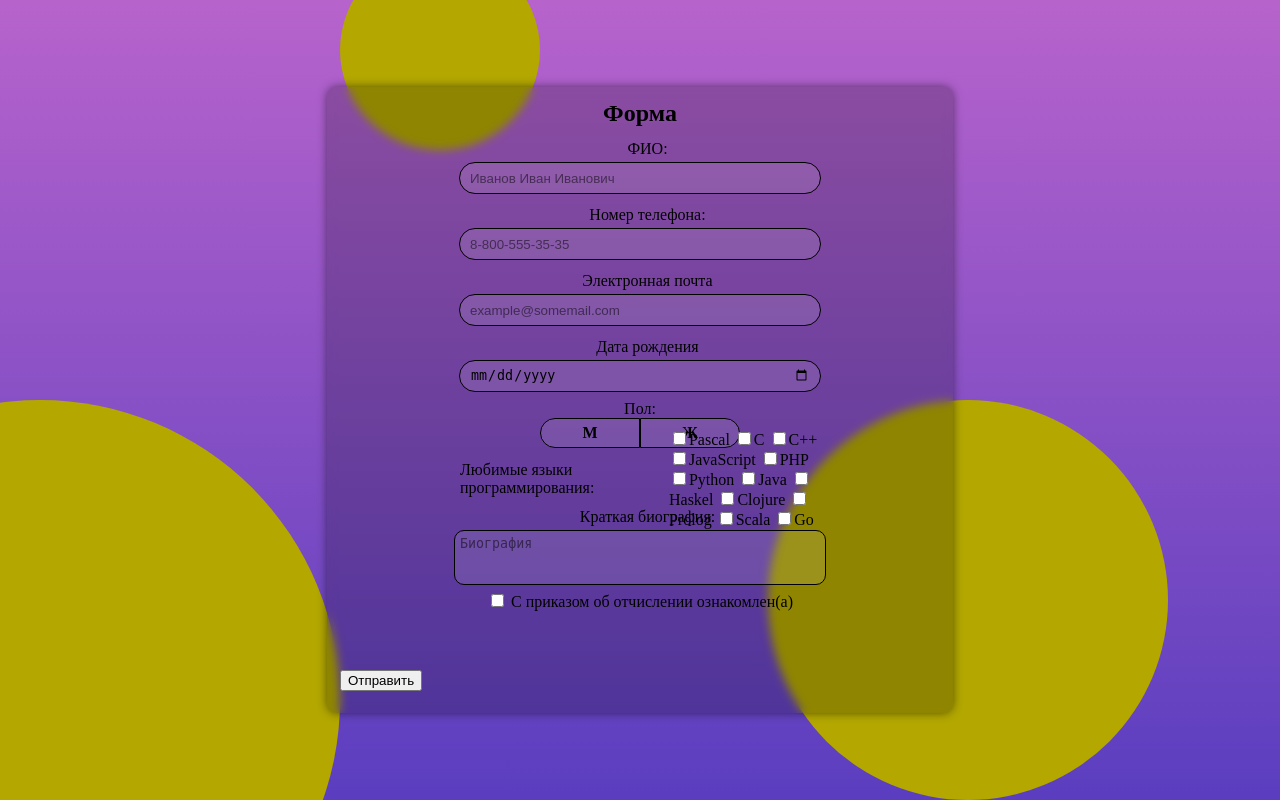
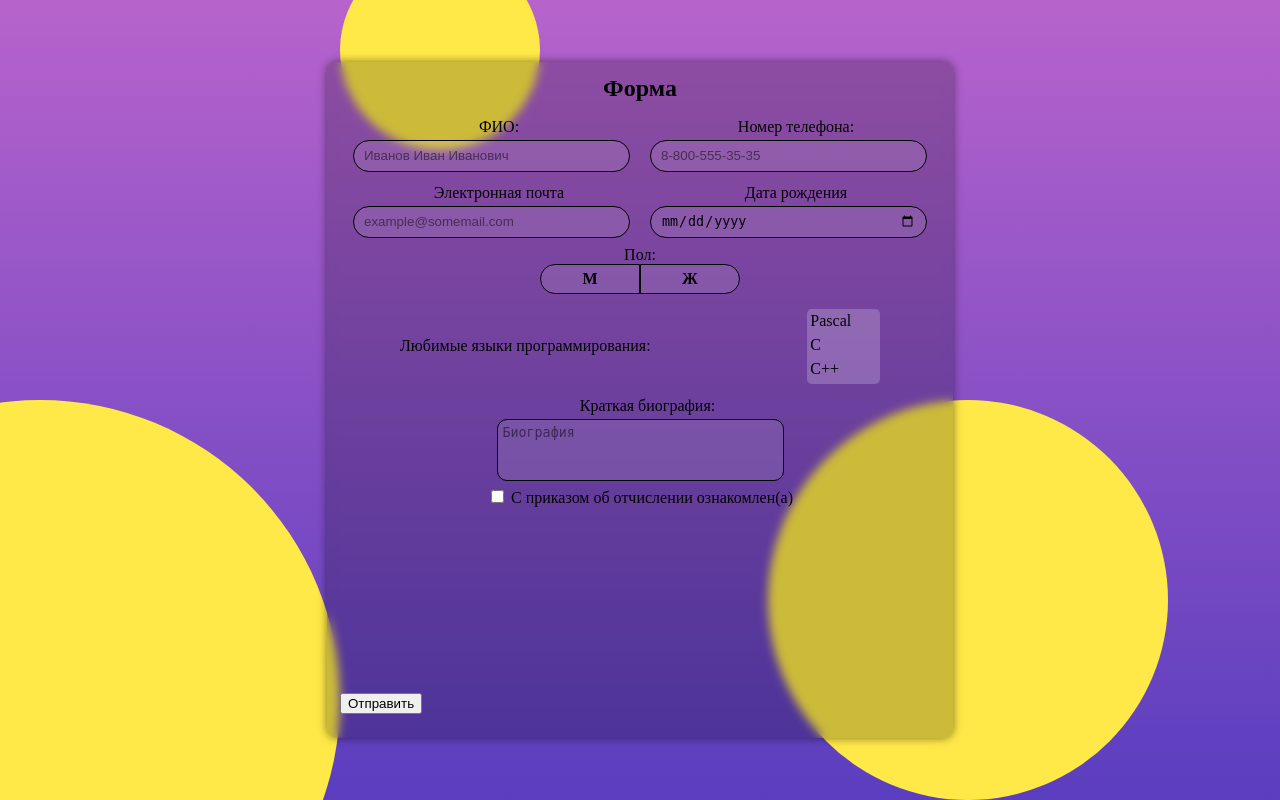
Before and after one commit to Offly123/web-backend, a PHP site: page / in a window 1280 px wide. Run offline with PHP 8.4, Linux system fonts and the light colour scheme.

Commit message:
Почти дофронтил

```diff
--- a/3/index.html
+++ b/3/index.html
@@ -14,13 +14,13 @@
 <body>
     <div class="svg-wrapper">
         <svg class="svg" id="svg1" width="400" height="400">
-            <circle cx="200" cy="200" r="200" fill="#b3a700" />
+            <circle cx="200" cy="200" r="200" fill="#ffe948" />
         </svg>
         <svg class="svg" id="svg2" width="200" height="200">
-            <circle cx="100" cy="100" r="100" fill="#b3a700" />
+            <circle cx="100" cy="100" r="100" fill="#ffe948" />
         </svg>
         <svg class="svg" id="svg3" width="600" height="600">
-            <circle cx="300" cy="300" r="300" fill="#b3a700" />
+            <circle cx="300" cy="300" r="300" fill="#ffe948" />
         </svg>
     </div >
     <form id="form">
@@ -77,52 +77,52 @@
                 <div class="language-btn">
                     <ul class="language-list">
                         <li>
-                            <input id="language1" name="language" type="checkbox" value="1">Pascal</input>
-                            <label for="language1" tabindex="0"></label>
+                            <input id="language1" name="language" type="checkbox" value="1">
+                            <label for="language1" tabindex="0">Pascal</label>
                         </li>
                         <li>
-                            <input id="language2" name="language" type="checkbox" value="2">C</input>
-                            <label for="language2" tabindex="0"></label>
+                            <input id="language2" name="language" type="checkbox" value="2">
+                            <label for="language2" tabindex="0">C</label>
                         </li>
                         <li>
-                            <input id="language3" name="language" type="checkbox" value="3">C++</input>
-                            <label for="language3" tabindex="0"></label>
+                            <input id="language3" name="language" type="checkbox" value="3">
+                            <label for="language3" tabindex="0">C++</label>
                         </li>
                         <li>
-                            <input id="language4" name="language" type="checkbox" value="4">JavaScript</input>
-                            <label for="language4" tabindex="0"></label>
+                            <input id="language4" name="language" type="checkbox" value="4">
+                            <label for="language4" tabindex="0">JavaScript</label>
                         </li>
                         <li>
-                            <input id="language5" name="language" type="checkbox" value="5">PHP</input>
-                            <label for="language5" tabindex="0"></label>
+                            <input id="language5" name="language" type="checkbox" value="5">
+                            <label for="language5" tabindex="0">PHP</label>
                         </li>
                         <li>
-                            <input id="language6" name="language" type="checkbox" value="6">Python</input>
-                            <label for="language6" tabindex="0"></label>
+                            <input id="language6" name="language" type="checkbox" value="6">
+                            <label for="language6" tabindex="0">Python</label>
                         </li>
                         <li>
-                            <input id="language7" name="language" type="checkbox" value="7">Java</input>
-                            <label for="language7" tabindex="0"></label>
+                            <input id="language7" name="language" type="checkbox" value="7">
+                            <label for="language7" tabindex="0">Java</label>
                         </li>
                         <li>
-                            <input id="language8" name="language" type="checkbox" value="8">Haskel</input>
-                            <label for="language8" tabindex="0"></label>
+                            <input id="language8" name="language" type="checkbox" value="8">
+                            <label for="language8" tabindex="0">Haskel</label>
                         </li>
                         <li>
-                            <input id="language9" name="language" type="checkbox" value="9">Clojure</input>
-                            <label for="language9" tabindex="0"></label>
+                            <input id="language9" name="language" type="checkbox" value="9">
+                            <label for="language9" tabindex="0">Clojure</label>
                         </li>
                         <li>
-                            <input id="language10" name="language" type="checkbox" value="10">Prolog</input>
-                            <label for="language10" tabindex="0"></label>
+                            <input id="language10" name="language" type="checkbox" value="10">
+                            <label for="language10" tabindex="0">Prolog</label>
                         </li>
                         <li>
-                            <input id="language11" name="language" type="checkbox" value="11">Scala</input>
-                            <label for="language11" tabindex="0"></label>
+                            <input id="language11" name="language" type="checkbox" value="11">
+                            <label for="language11" tabindex="0">Scala</label>
                         </li>
                         <li>
-                            <input id="language12" name="language" type="checkbox" value="12">Go</input>
-                            <label for="language12" tabindex="0"></label>
+                            <input id="language12" name="language" type="checkbox" value="12">
+                            <label for="language12" tabindex="0">Go</label>
                         </li>
                     </ul>
                 </div>
--- a/3/style.css
+++ b/3/style.css
@@ -3,7 +3,7 @@ body {
   overflow: hidden;
 }
 
-p, ul, li {
+p, ul, li  {
   all: unset;
 }
 
@@ -56,7 +56,7 @@ body {
 form {
   box-shadow: 0px 0px 10px rgba(0, 0, 0, .5);
   background-color: rgba(0, 0, 0, .2);
-  height: clamp(550px, 85vw, 600px);
+  height: clamp(50px, 95dvh, 650px);
   width: clamp(200px , 85vw, 600px);
   padding: max(5px, 1vw);
   border-radius: 10px;
@@ -106,7 +106,7 @@ form > .main > .element {
   display: flex;
   flex-direction: column;
   height: clamp(60px, 7%, 70px);
-  width: clamp(300px, 60%, 500px);
+  width: clamp(250px, 90%, 275px);
   border-radius: 7px;
   padding: 0px 5px;
 }
@@ -196,6 +196,7 @@ form > .main > .element {
 }
 
 .btn-wrapper > label:focus {
+  outline: none;
   box-shadow: 0px 0px 7px rgba(255,255,255, .5) inset;
   border-radius: 0 100px 100px 0;
 }
@@ -235,20 +236,76 @@ form > .main > .element {
   display: flex;
   flex-direction: row;
   align-items: center;
-  height: clamp(20px, 7%, 70px);
-  width: clamp(300px, 60%, 500px);
+  height: clamp(20px, 14%, 140px);
+  width: clamp(300px, 80%, 500px);
+}
+
+.language-list {
+  display: flex;
+  flex-direction: column;
+  height: 75px;
+  width: fit-content;
+  overflow: hidden;
+  overflow-y:visible;
+  border-radius: 5px;
+}
+
+.language-list::-webkit-scrollbar {
+  width: 10px;
+}
+
+.language-list::-webkit-scrollbar-track {
+  background-color: rgba(255, 255, 255, 0.5);
+  border-radius: 0 5px 5px 0;
+  width: 5px;
+}
+
+.language-list::-webkit-scrollbar-thumb {
+  background-color: rgba(255, 255, 255, 1);
+  border-radius: 0 5px 5px 0;
+  width: 5px;
+}
+
+.language-btn {
+
+}
+
+.show-languages {
+
+}
+
+.hide-languages {
+
 }
 
 .languages > label {
-  width: 1000px;
+  flex: 1;
+}
+
+.language-list > li {
+  background-color: rgba(255, 255, 255, .2);
+  padding: 3px;
+  transition: all .2s;
+}
+
+.language-list > li:has(input:checked) {
+  background-color: rgba(100, 255, 100, .4);
 }
 
 .language-list > li > input {
-  /* visibility: hidden;  */
+  z-index: 1;
+  text-align: center;
+  visibility: hidden;
+  display: none;
+}
+
+.language-list > li > label {
+  display: block;
+  width: 100%;
 }
 
 .language-list > li > label:focus {
-  outline: 0px 0px 1px black;
+
 }
 
 
```
